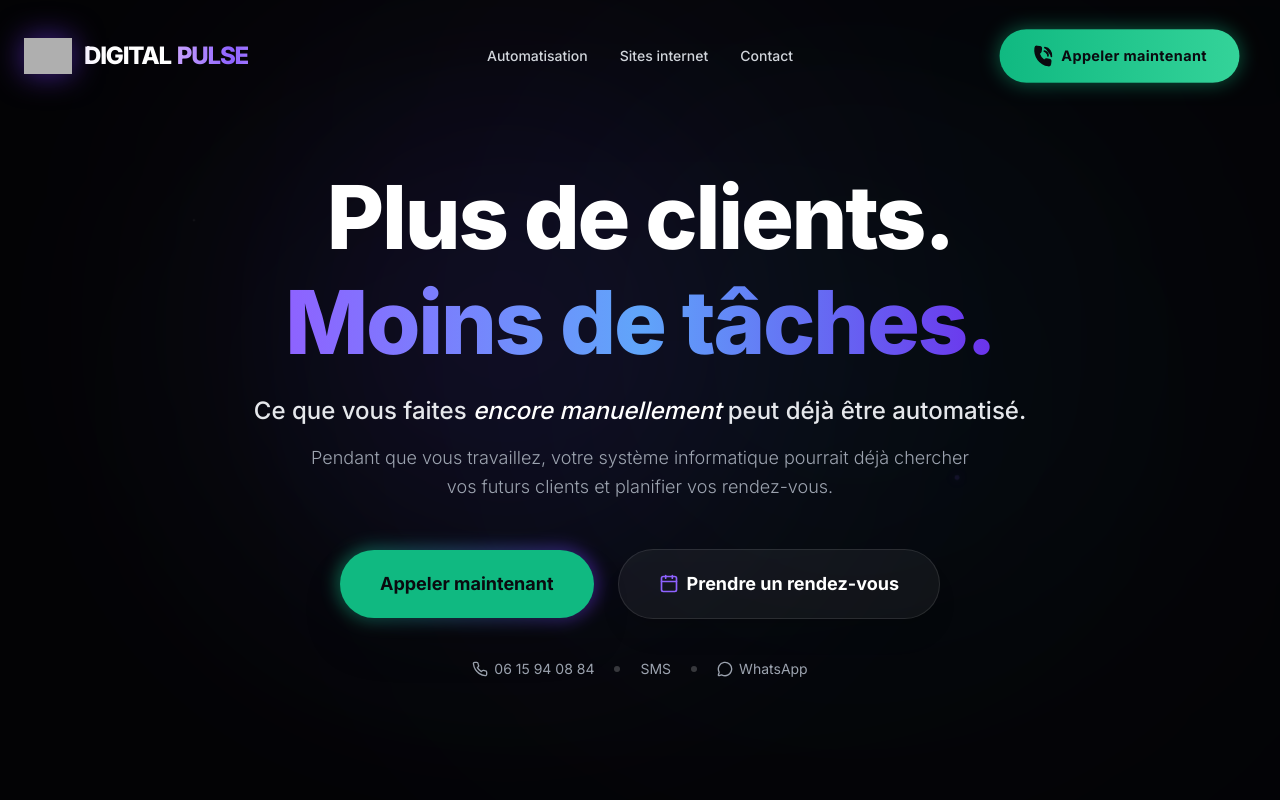
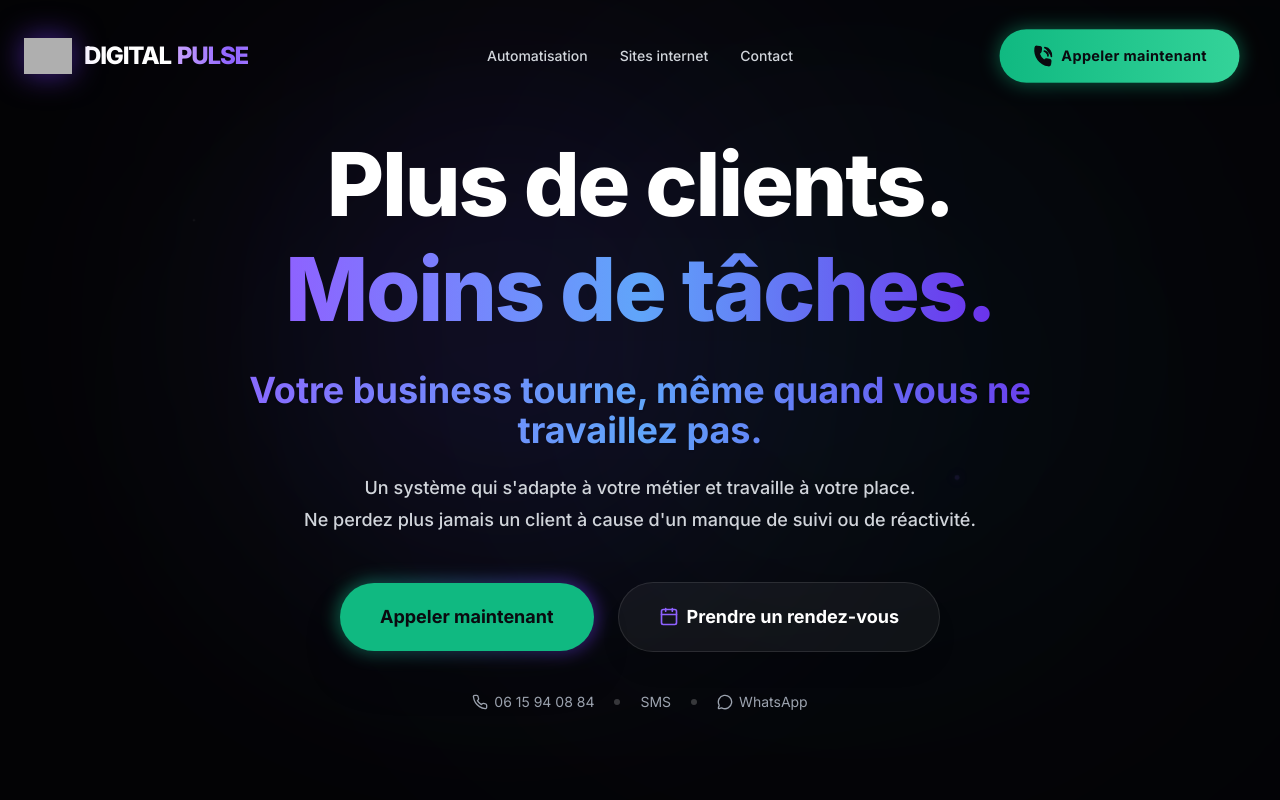
Before and after one commit to DigitalPulseAgency/SITE-AGENCE, a React (Vite) app: page / in a window 1280 px wide. Shown: the top 800 px of the page. Built offline with nearby package versions, Linux system fonts and the light colour scheme; grey boxes are pictures that could not be loaded.

Commit message:
feat: improve hero typography hierarchy and copy

```diff
--- a/src/components/sections/Hero.jsx
+++ b/src/components/sections/Hero.jsx
@@ -53,17 +53,18 @@ export function Hero() {
 
           <motion.p
             variants={itemVariants}
-            className="text-xl md:text-2xl text-gray-200 font-medium mb-4"
+            className="text-2xl md:text-3xl lg:text-4xl font-bold mt-8 mb-6 text-transparent bg-clip-text bg-gradient-to-r from-primary-light via-secondary-light to-primary drop-shadow-sm"
           >
-            Ce que vous faites <span className="italic text-white">encore manuellement</span> peut déjà être automatisé.
+            Votre business tourne, même quand vous ne travaillez pas.
           </motion.p>
 
-          <motion.p
+          <motion.div
             variants={itemVariants}
-            className="text-lg text-gray-400 mb-12 max-w-2xl mx-auto font-light leading-relaxed"
+            className="text-base md:text-lg text-gray-300 mb-12 max-w-2xl mx-auto font-medium leading-relaxed flex flex-col gap-1"
           >
-            Pendant que vous travaillez, votre système informatique pourrait déjà chercher vos futurs clients et planifier vos rendez-vous.
-          </motion.p>
+            <p>Un système qui s'adapte à votre métier et travaille à votre place.</p>
+            <p>Ne perdez plus jamais un client à cause d'un manque de suivi ou de réactivité.</p>
+          </motion.div>
 
           <motion.div
             variants={itemVariants}
```
